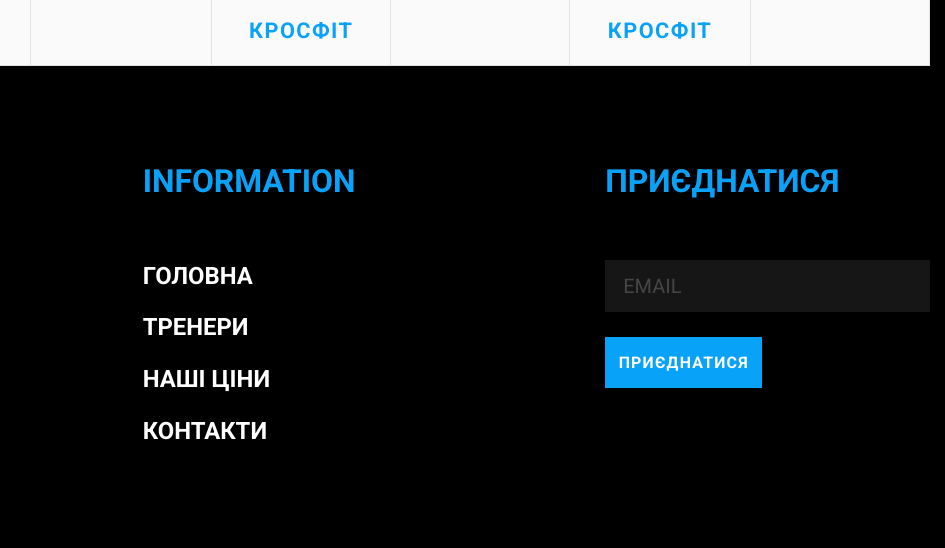
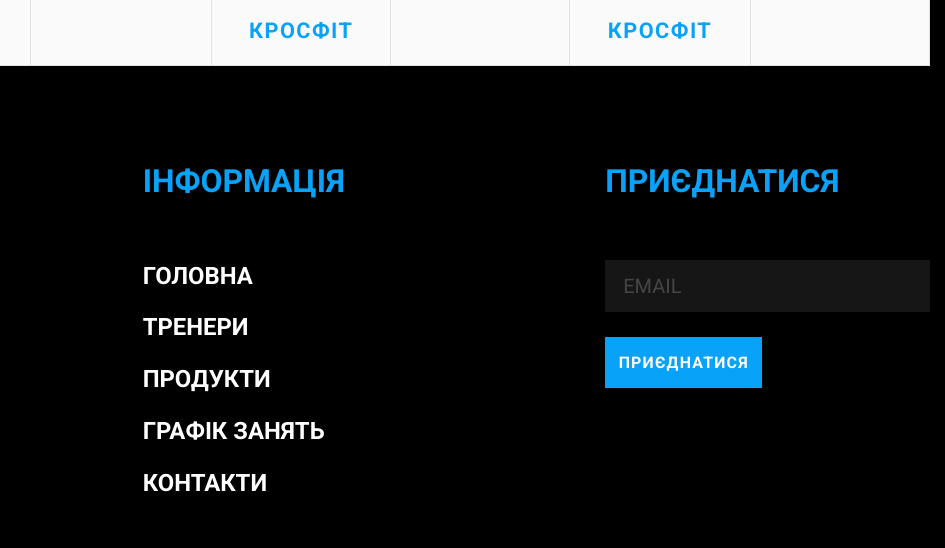
Before and after one commit to Dima111000/buisness-site-yudin, a plain HTML site: page classes.html in a window 1280 px wide. Shown: the part 1536-2084 px from the top of the page, 335-1280 px from the left. Drawn offline with Linux system fonts and the light colour scheme.

Commit message:
Update classes.html

```diff
--- a/classes.html
+++ b/classes.html
@@ -143,12 +143,13 @@
 						</div>
 						<div class="pre-footer-page__item pre-footer-item-content">
 							<div class="pre-footer-item-content__menu-block pre-footer-menu">
-								<h2 class="pre-footer-menu__title title title-secondary">information</h2>
+								<h2 class="pre-footer-menu__title title title-secondary">Інформація</h2>
 								<ul class="pre-footer-menu__list">
-									<li class="pre-footer-menu__item"><a href="/" class="pre-footer-menu__link">Головна</a></li>
-									<li class="pre-footer-menu__item"><a href="/" class="pre-footer-menu__link">Тренери</a></li>
-									<li class="pre-footer-menu__item"><a href="/" class="pre-footer-menu__link">Наші ціни</a></li>
-									<li class="pre-footer-menu__item"><a href="/" class="pre-footer-menu__link">Контакти</a></li>
+									<li class="pre-footer-menu__item"><a href="" class="pre-footer-menu__link">Головна</a></li>
+									<li class="pre-footer-menu__item"><a href="coaches.html" class="pre-footer-menu__link">Тренери</a></li>
+									<li class="pre-footer-menu__item"><a href="products.html" class="pre-footer-menu__link">Продукти</a></li>
+									<li class="pre-footer-menu__item"><a href="classes.html" class="pre-footer-menu__link">Графік занять</a></li>
+									<li class="pre-footer-menu__item"><a href="contacts.html" class="pre-footer-menu__link">Контакти</a></li>
 								</ul>
 							</div>
 						</div>
```
